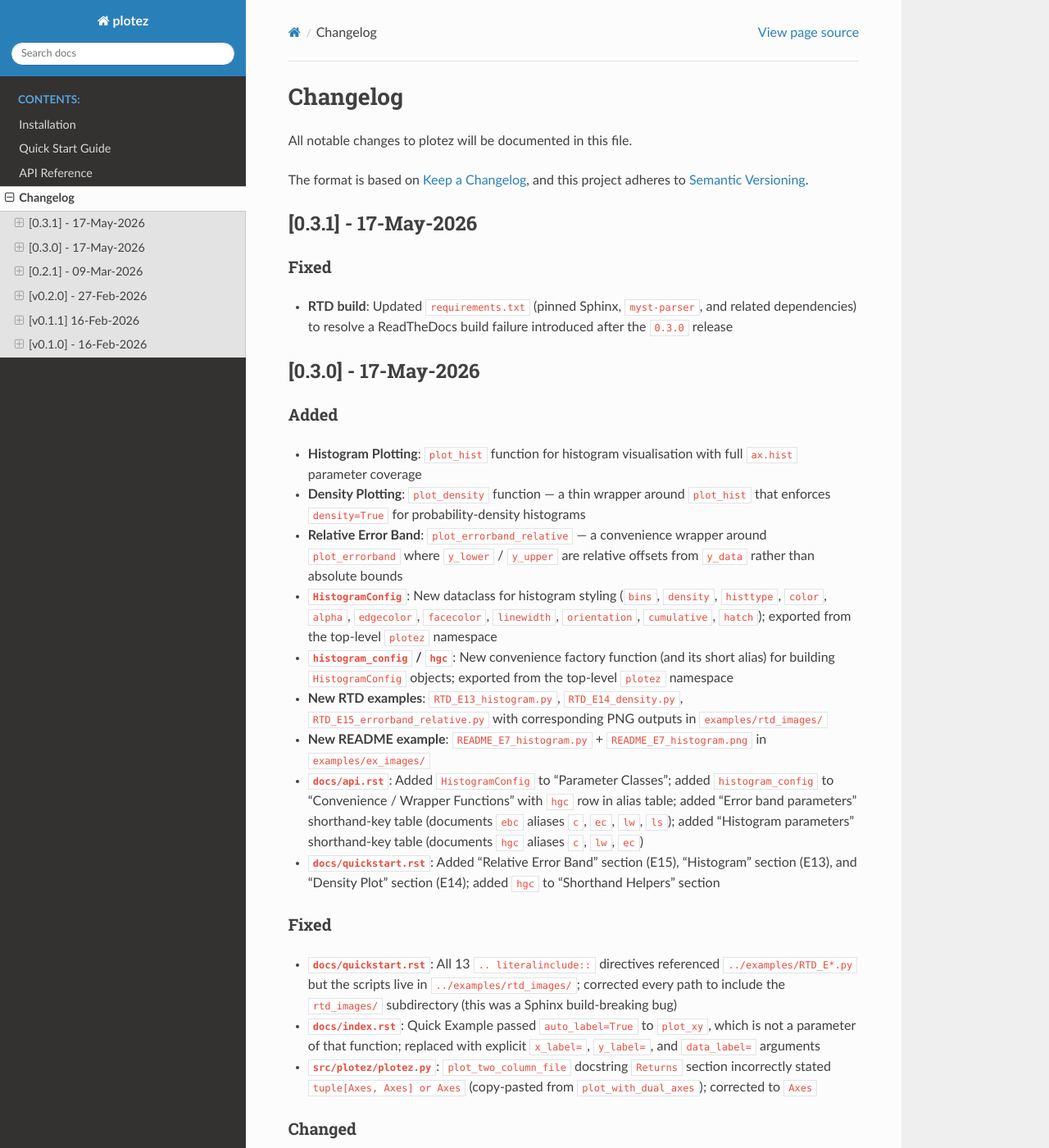
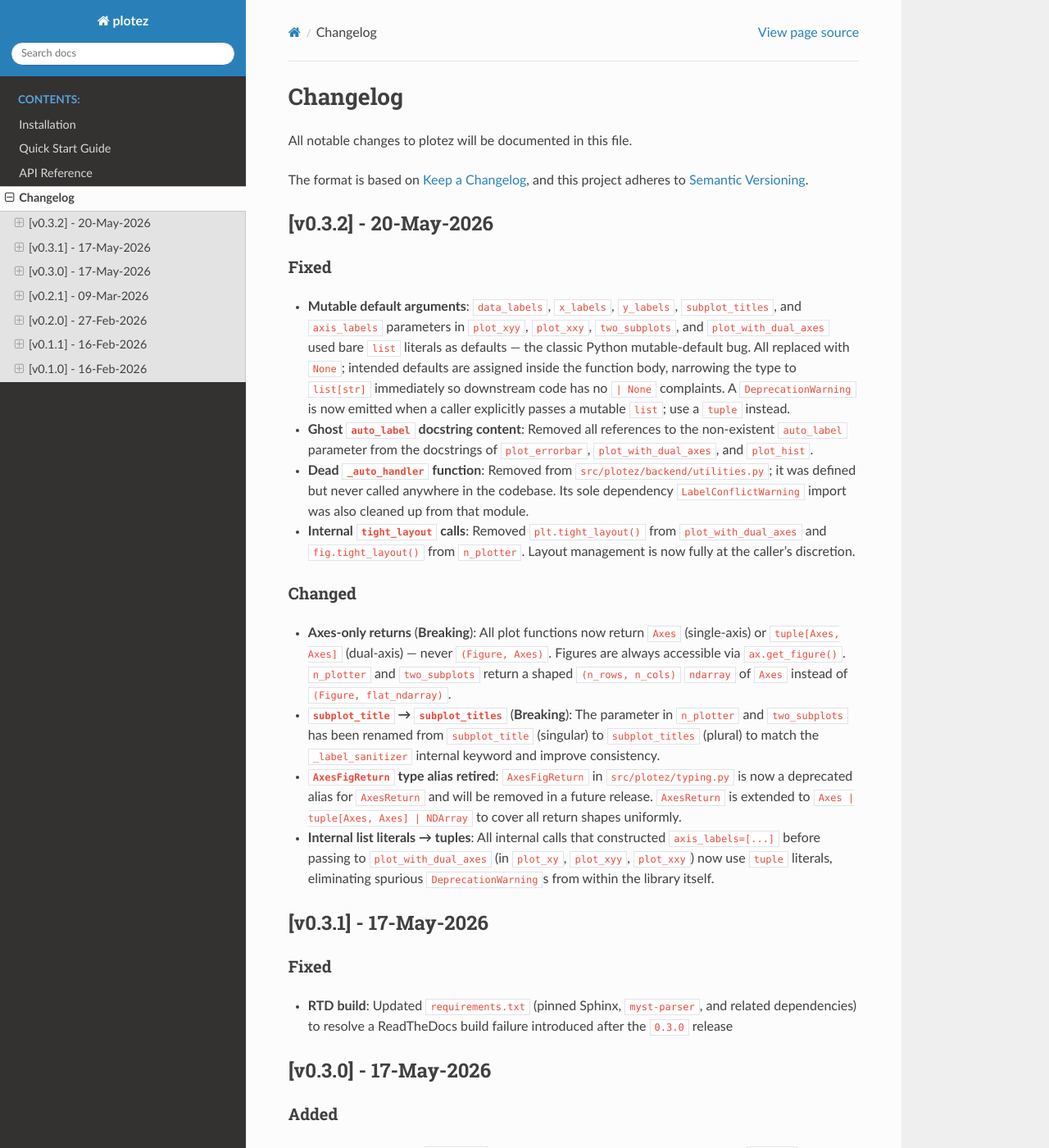
Before and after one commit to syedalimohsinbukhari/plotez, a Sphinx documentation site: the page built from docs/CHANGELOG.md, in a window 1280 px wide and 1400 px high. Shown: the whole window at 82% size. Built offline with Sphinx 7.4.7 and the Read the Docs theme 3.1.0, drawn with Linux system fonts in a browser that asks for light colours; some of the changed text lies outside the part shown.

Commit message:
[dev-major-1]
1. updated docstrings, type hints and documentation

```diff
--- a/docs/CHANGELOG.md
+++ b/docs/CHANGELOG.md
@@ -5,13 +5,45 @@
 The format is based on [Keep a Changelog](https://keepachangelog.com/en/1.0.0/),
 and this project adheres to [Semantic Versioning](https://semver.org/spec/v2.0.0.html).
 
-## [0.3.1] - 17-May-2026
+## [v0.3.2] - 20-May-2026
+
+### Fixed
+
+- **Mutable default arguments**: `data_labels`, `x_labels`, `y_labels`, `subplot_titles`, and `axis_labels`
+  parameters in `plot_xyy`, `plot_xxy`, `two_subplots`, and `plot_with_dual_axes` used bare `list` literals as
+  defaults — the classic Python mutable-default bug. All replaced with `None`; intended defaults are assigned inside
+  the function body, narrowing the type to `list[str]` immediately so downstream code has no `| None` complaints.
+  A `DeprecationWarning` is now emitted when a caller explicitly passes a mutable `list`; use a `tuple` instead.
+- **Ghost `auto_label` docstring content**: Removed all references to the non-existent `auto_label` parameter from
+  the docstrings of `plot_errorbar`, `plot_with_dual_axes`, and `plot_hist`.
+- **Dead `_auto_handler` function**: Removed from `src/plotez/backend/utilities.py`; it was defined but never called
+  anywhere in the codebase. Its sole dependency `LabelConflictWarning` import was also cleaned up from that module.
+- **Internal `tight_layout` calls**: Removed `plt.tight_layout()` from `plot_with_dual_axes` and
+  `fig.tight_layout()` from `n_plotter`. Layout management is now fully at the caller's discretion.
+
+### Changed
+
+- **Axes-only returns** (**Breaking**): All plot functions now return `Axes` (single-axis) or `tuple[Axes, Axes]`
+  (dual-axis) — never `(Figure, Axes)`. Figures are always accessible via `ax.get_figure()`.
+  `n_plotter` and `two_subplots` return a shaped `(n_rows, n_cols)` `ndarray` of `Axes` instead of
+  `(Figure, flat_ndarray)`.
+- **`subplot_title` → `subplot_titles`** (**Breaking**): The parameter in `n_plotter` and `two_subplots` has been
+  renamed from `subplot_title` (singular) to `subplot_titles` (plural) to match the `_label_sanitizer` internal
+  keyword and improve consistency.
+- **`AxesFigReturn` type alias retired**: `AxesFigReturn` in `src/plotez/typing.py` is now a deprecated alias for
+  `AxesReturn` and will be removed in a future release. `AxesReturn` is extended to
+  `Axes | tuple[Axes, Axes] | NDArray` to cover all return shapes uniformly.
+- **Internal list literals → tuples**: All internal calls that constructed `axis_labels=[...]` before passing to
+  `plot_with_dual_axes` (in `plot_xy`, `plot_xyy`, `plot_xxy`) now use `tuple` literals, eliminating spurious
+  `DeprecationWarning`s from within the library itself.
+
+## [v0.3.1] - 17-May-2026
 
 ### Fixed
 
 - **RTD build**: Updated `requirements.txt` (pinned Sphinx, `myst-parser`, and related dependencies) to resolve a ReadTheDocs build failure introduced after the `0.3.0` release
 
-## [0.3.0] - 17-May-2026
+## [v0.3.0] - 17-May-2026
 
 ### Added
 
@@ -36,7 +68,7 @@
 - **`docs/index.rst`**: Features list updated — added "Histogram & Density Plotting" bullet; updated convenience wrappers bullet to include `hgc`; bumped coverage claim to 85%+
 - **`README.md`**: Features list updated to match `index.rst`; added "### Histogram / Density" example section; bumped Project Status version to `v0.3.0` and coverage to `85%+`
 
-## [0.2.1] - 09-Mar-2026
+## [v0.2.1] - 09-Mar-2026
 
 ### Added
 
@@ -115,7 +147,7 @@
 - `README.md` referencing old `LinePlot`, `line_style`, `marker_size`, `mark_every`
 - `api.rst` stale note about ErrorPlotConfig inheriting from LinePlotConfig
 
-## [v0.1.1] 16-Feb-2026
+## [v0.1.1] - 16-Feb-2026
 
 ### Changed
 
--- a/docs/api.rst
+++ b/docs/api.rst
@@ -194,6 +194,12 @@
 Type Aliases
 ------------
 
+.. note::
+
+   ``AxesFigReturn`` is deprecated as of v0.3.2 and kept only as a backward-compatible alias
+   for ``AxesReturn``. It will be removed in a future release. Use ``AxesReturn``
+   (``Axes | tuple[Axes, Axes] | NDArray``) for all new code.
+
 .. automodule:: plotez.typing
    :members:
    :undoc-members:
--- a/docs/conf.py
+++ b/docs/conf.py
@@ -62,9 +62,8 @@
 autodoc_type_aliases = {
     "Sequence": "~collections.abc.Sequence",
     "NDArray": "~plotez.typing.NDArray",
+    "ArrayLike": "~plotez.typing.ArrayLike",
     "AxesReturn": "~plotez.typing.AxesReturn",
-    "AxesFigReturn": "~plotez.typing.AxesFigReturn",
-    # "LABEL_MGMT": "~plotez.typing.LABEL_MGMT",
     "LSE": "~plotez.typing.utilities.LSE",
 }
 autodoc_typehints_format = "short"
--- a/docs/index.rst
+++ b/docs/index.rst
@@ -24,8 +24,9 @@
 * **Error Band Plotting**: Shaded error band support via ``plot_errorband``, ``plot_errorband_relative``, and ``ErrorBandConfig``
 * **Histogram & Density Plotting**: ``plot_hist`` and ``plot_density`` with ``HistogramConfig`` / ``hgc``
 * **Dual-Axis Support**: Easy creation of dual y-axis or dual x-axis plots
-* **Multi-Panel Layouts**: Flexible subplot arrangements with automatic labeling
+* **Multi-Panel Layouts**: Flexible subplot arrangements with automatic labeling; layout (``tight_layout``) is fully user-controlled
 * **File Integration**: Direct plotting from CSV files
+* **Axes-Only Returns**: All functions return ``Axes`` (or shaped ``ndarray`` of ``Axes`` for grid functions); the parent ``Figure`` is always accessible via ``ax.get_figure()``
 * **Extensive Customization**: Full control over plot appearance via independent config dataclasses
 * **Convenience Wrappers**: Short-form factory functions (``lpc``, ``epc``, ``ebc``, ``spc``, ``hgc``) available at top level
 * **Custom Exceptions**: Domain-specific exceptions for clear, catchable error handling
--- a/src/plotez/version.py
+++ b/src/plotez/version.py
@@ -1,6 +1,6 @@
 """Created on Feb 14 21:24:07 2026."""
 
-__version__ = "0.3.1"
+__version__ = "0.3.2"
 __author__ = "Syed Ali Mohsin Bukhari"
 __email__ = "ali.mohsin@ist.edu.pk"
 __license__ = "MIT"
```
Also changed, not shown: other parts of docs/index.rst (+1 -1 lines), README.md (+1 -1 lines), docs/quickstart.rst (+32 -20 lines), 7 other files.
